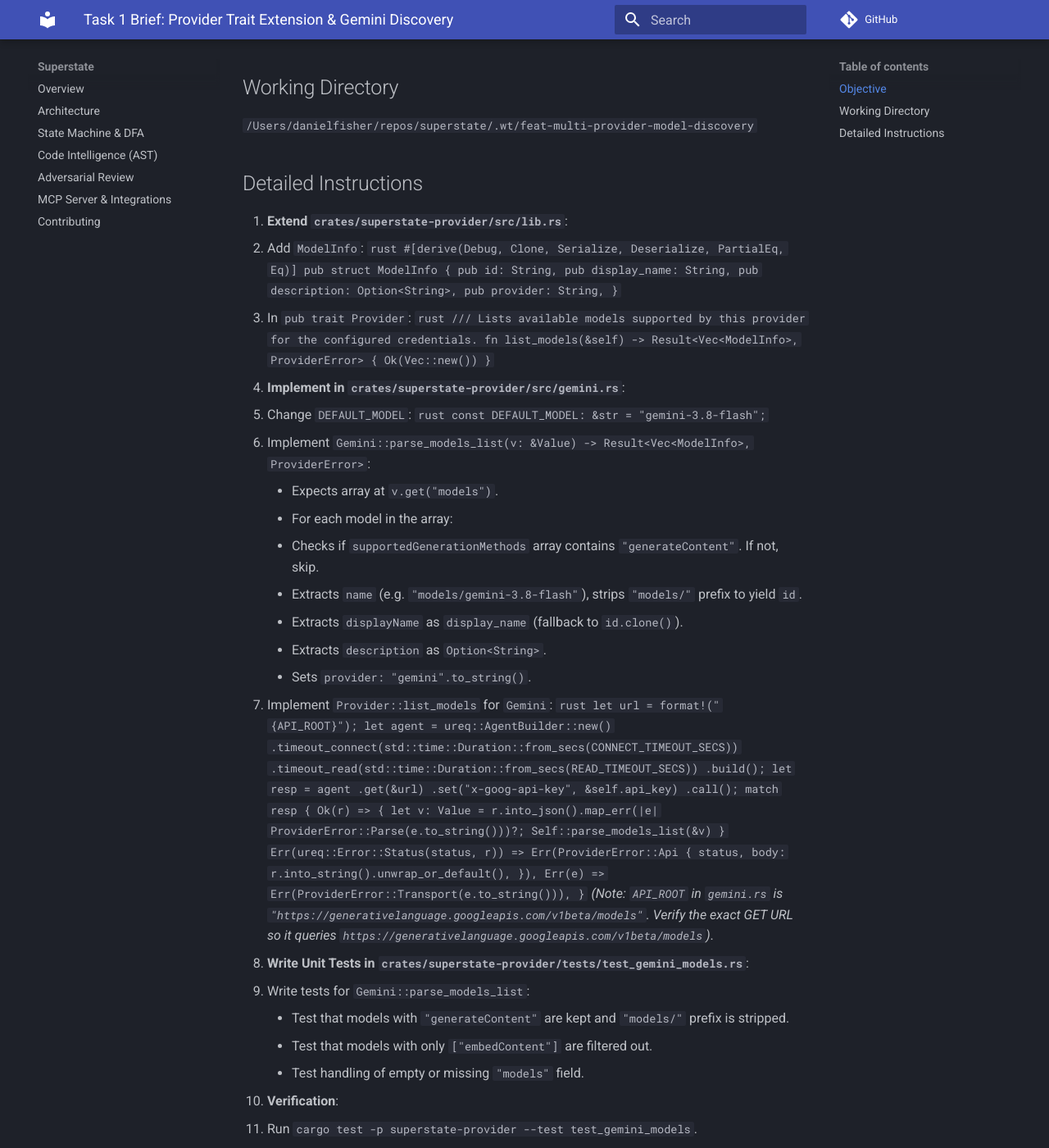
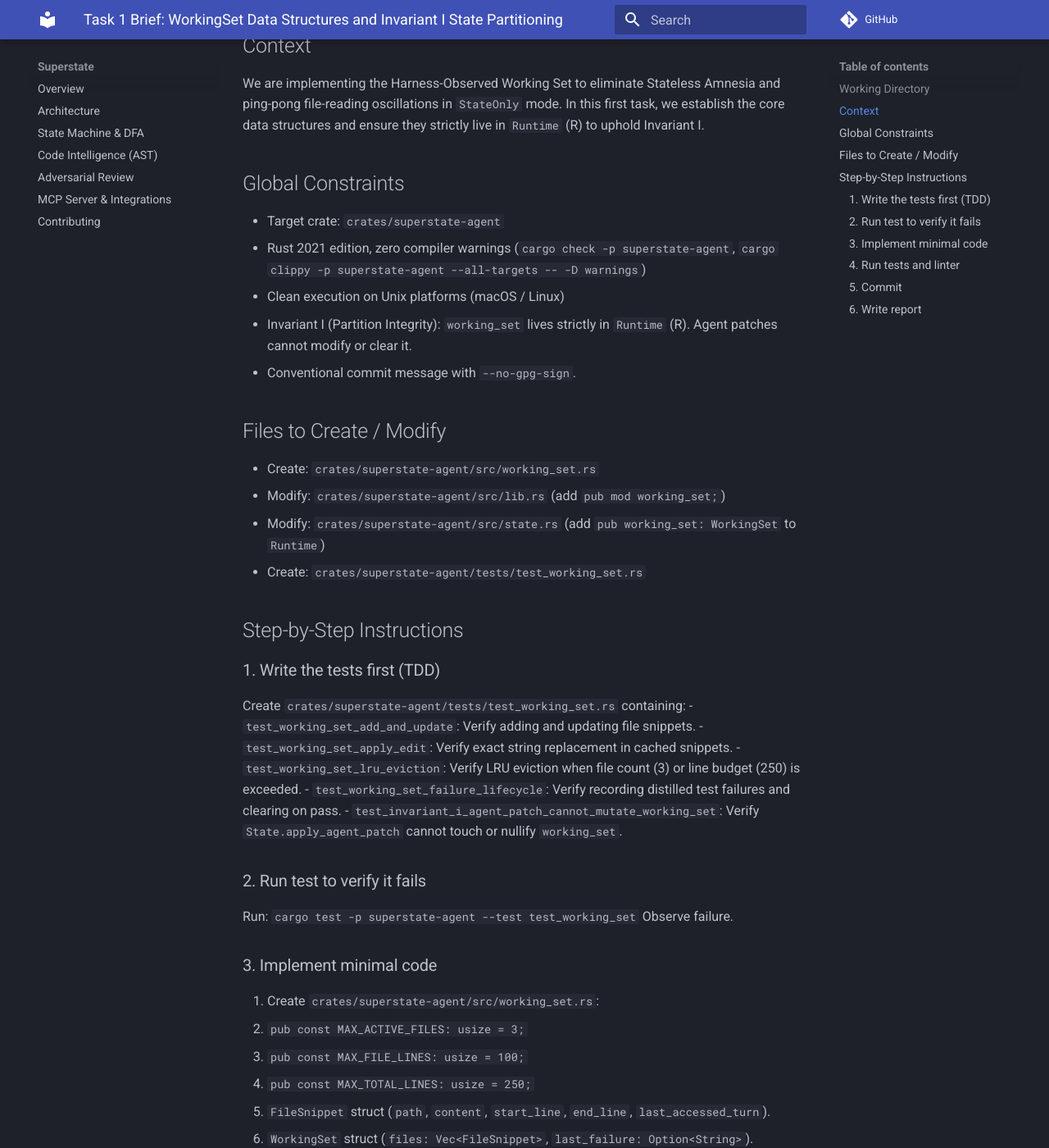
Before and after one commit to dnf0/blyte, an MkDocs documentation site: the page built from docs/superpowers/plans/task-1-brief.md, in a window 1280 px wide and 1400 px high, scrolled down 300 px. Shown: the whole window at 82% size. Built offline with MkDocs 1.6.1 and Material for MkDocs 9.7.7, drawn with Linux system fonts in a browser that asks for light colours; comment, search, counter and statistics services are not loaded; some of the changed text lies outside the part shown.

Commit message:
docs(plans): record Task 1 brief, report, and review diff

````diff
--- a/docs/superpowers/plans/task-1-brief.md
+++ b/docs/superpowers/plans/task-1-brief.md
@@ -1,79 +1,62 @@
-# Task 1 Brief: Provider Trait Extension & Gemini Discovery
-
-## Objective
-Extend `Provider` trait in `crates/superstate-provider/src/lib.rs` with `ModelInfo` and `list_models(&self)`, implement `Gemini::list_models` with Google GenAI `models.list` parsing and filtering, and update `DEFAULT_MODEL` to `gemini-3.8-flash`.
+# Task 1 Brief: WorkingSet Data Structures and Invariant I State Partitioning
 
 ## Working Directory
-`/Users/danielfisher/repos/superstate/.wt/feat-multi-provider-model-discovery`
+`/Users/danielfisher/repos/superstate/.wt/feat-harness-observed-working-set`
 
-## Detailed Instructions
-1. **Extend `crates/superstate-provider/src/lib.rs`**:
-   - Add `ModelInfo`:
-     ```rust
-     #[derive(Debug, Clone, Serialize, Deserialize, PartialEq, Eq)]
-     pub struct ModelInfo {
-         pub id: String,
-         pub display_name: String,
-         pub description: Option<String>,
-         pub provider: String,
-     }
-     ```
-   - In `pub trait Provider`:
-     ```rust
-     /// Lists available models supported by this provider for the configured credentials.
-     fn list_models(&self) -> Result<Vec<ModelInfo>, ProviderError> {
-         Ok(Vec::new())
-     }
-     ```
-2. **Implement in `crates/superstate-provider/src/gemini.rs`**:
-   - Change `DEFAULT_MODEL`:
-     ```rust
-     const DEFAULT_MODEL: &str = "gemini-3.8-flash";
-     ```
-   - Implement `Gemini::parse_models_list(v: &Value) -> Result<Vec<ModelInfo>, ProviderError>`:
-     - Expects array at `v.get("models")`.
-     - For each model in the array:
-       - Checks if `supportedGenerationMethods` array contains `"generateContent"`. If not, skip.
-       - Extracts `name` (e.g. `"models/gemini-3.8-flash"`), strips `"models/"` prefix to yield `id`.
-       - Extracts `displayName` as `display_name` (fallback to `id.clone()`).
-       - Extracts `description` as `Option<String>`.
-       - Sets `provider: "gemini".to_string()`.
-   - Implement `Provider::list_models` for `Gemini`:
-     ```rust
-     let url = format!("{API_ROOT}");
-     let agent = ureq::AgentBuilder::new()
-         .timeout_connect(std::time::Duration::from_secs(CONNECT_TIMEOUT_SECS))
-         .timeout_read(std::time::Duration::from_secs(READ_TIMEOUT_SECS))
-         .build();
-     let resp = agent
-         .get(&url)
-         .set("x-goog-api-key", &self.api_key)
-         .call();
-     match resp {
-         Ok(r) => {
-             let v: Value = r.into_json().map_err(|e| ProviderError::Parse(e.to_string()))?;
-             Self::parse_models_list(&v)
-         }
-         Err(ureq::Error::Status(status, r)) => Err(ProviderError::Api {
-             status,
-             body: r.into_string().unwrap_or_default(),
-         }),
-         Err(e) => Err(ProviderError::Transport(e.to_string())),
-     }
-     ```
-     *(Note: `API_ROOT` in `gemini.rs` is `"https://generativelanguage.googleapis.com/v1beta/models"`. Verify the exact GET URL so it queries `https://generativelanguage.googleapis.com/v1beta/models`)*.
-3. **Write Unit Tests in `crates/superstate-provider/tests/test_gemini_models.rs`**:
-   - Write tests for `Gemini::parse_models_list`:
-     - Test that models with `"generateContent"` are kept and `"models/"` prefix is stripped.
-     - Test that models with only `["embedContent"]` are filtered out.
-     - Test handling of empty or missing `"models"` field.
-4. **Verification**:
-   - Run `cargo test -p superstate-provider --test test_gemini_models`.
-   - Run `cargo check --workspace --all-targets`.
-5. **Commit**:
-   - `git add crates/superstate-provider/src/lib.rs crates/superstate-provider/src/gemini.rs crates/superstate-provider/tests/test_gemini_models.rs`
-   - `git commit --no-gpg-sign -m "feat(provider): add ModelInfo and Gemini list_models discovery with gemini-3.8-flash default"`
-6. **Roborev**:
-   - Run `roborev status; roborev show HEAD`.
-7. **Report**:
-   - Write report to `docs/superpowers/plans/task-1-report.md`.
+## Context
+We are implementing the Harness-Observed Working Set to eliminate Stateless Amnesia and ping-pong file-reading oscillations in `StateOnly` mode.
+In this first task, we establish the core data structures and ensure they strictly live in `Runtime` (R) to uphold Invariant I.
+
+## Global Constraints
+- Target crate: `crates/superstate-agent`
+- Rust 2021 edition, zero compiler warnings (`cargo check -p superstate-agent`, `cargo clippy -p superstate-agent --all-targets -- -D warnings`)
+- Clean execution on Unix platforms (macOS / Linux)
+- Invariant I (Partition Integrity): `working_set` lives strictly in `Runtime` (R). Agent patches cannot modify or clear it.
+- Conventional commit message with `--no-gpg-sign`.
+
+## Files to Create / Modify
+- Create: `crates/superstate-agent/src/working_set.rs`
+- Modify: `crates/superstate-agent/src/lib.rs` (add `pub mod working_set;`)
+- Modify: `crates/superstate-agent/src/state.rs` (add `pub working_set: WorkingSet` to `Runtime`)
+- Create: `crates/superstate-agent/tests/test_working_set.rs`
+
+## Step-by-Step Instructions
+
+### 1. Write the tests first (TDD)
+Create `crates/superstate-agent/tests/test_working_set.rs` containing:
+- `test_working_set_add_and_update`: Verify adding and updating file snippets.
+- `test_working_set_apply_edit`: Verify exact string replacement in cached snippets.
+- `test_working_set_lru_eviction`: Verify LRU eviction when file count (3) or line budget (250) is exceeded.
+- `test_working_set_failure_lifecycle`: Verify recording distilled test failures and clearing on pass.
+- `test_invariant_i_agent_patch_cannot_mutate_working_set`: Verify `State.apply_agent_patch` cannot touch or nullify `working_set`.
+
+### 2. Run test to verify it fails
+Run: `cargo test -p superstate-agent --test test_working_set`
+Observe failure.
+
+### 3. Implement minimal code
+1. Create `crates/superstate-agent/src/working_set.rs`:
+   - `pub const MAX_ACTIVE_FILES: usize = 3;`
+   - `pub const MAX_FILE_LINES: usize = 100;`
+   - `pub const MAX_TOTAL_LINES: usize = 250;`
+   - `FileSnippet` struct (`path`, `content`, `start_line`, `end_line`, `last_accessed_turn`).
+   - `WorkingSet` struct (`files: Vec<FileSnippet>`, `last_failure: Option<String>`).
+   - Implement `add_or_update`, `apply_edit`, `record_failure`, `clear_failure`, and `prune_lru`.
+2. Add `pub mod working_set;` in `crates/superstate-agent/src/lib.rs`.
+3. Add `pub working_set: WorkingSet` (with `#[serde(default)]`) to `Runtime` in `crates/superstate-agent/src/state.rs`.
+
+### 4. Run tests and linter
+Run:
+- `cargo test -p superstate-agent --test test_working_set`
+- `cargo check -p superstate-agent --all-targets`
+- `cargo clippy -p superstate-agent --all-targets -- -D warnings`
+
+### 5. Commit
+```bash
+git add crates/superstate-agent/src/working_set.rs crates/superstate-agent/src/lib.rs crates/superstate-agent/src/state.rs crates/superstate-agent/tests/test_working_set.rs
+git commit --no-gpg-sign -m "feat(agent): implement WorkingSet data structures and Invariant I state partitioning"
+roborev status; roborev show HEAD
+```
+
+### 6. Write report
+Save report to `/Users/danielfisher/repos/superstate/.wt/feat-harness-observed-working-set/docs/superpowers/plans/task-1-report.md`.
--- a/docs/superpowers/plans/task-1-report.md
+++ b/docs/superpowers/plans/task-1-report.md
@@ -1,42 +1,53 @@
-# Task 1 Implementation Report: Provider Trait Extension & Gemini Discovery
+# Task 1 Implementation Report: WorkingSet Data Structures and Invariant I State Partitioning
 
 ## Summary
 - **Status:** DONE
-- **Commit:** `e71d9f2` ("feat(provider): add ModelInfo and Gemini list_models discovery with gemini-3.8-flash default")
-- **Worktree:** `/Users/danielfisher/repos/superstate/.wt/feat-multi-provider-model-discovery`
+- **Initial Commit:** `da698d3` ("feat(agent): implement WorkingSet data structures and Invariant I state partitioning")
+- **Follow-up Commit:** `f7ba305` ("fix(agent): address roborev review findings for working set edit distillation and bounds")
+- **Worktree:** `/Users/danielfisher/repos/superstate/.wt/feat-harness-observed-working-set`
 
 ## Changes Implemented
 
-1. **`crates/superstate-provider/src/lib.rs`**:
-   - Added `ModelInfo` struct with `id`, `display_name`, `description`, and `provider` fields, deriving `Debug`, `Clone`, `Serialize`, `Deserialize`, `PartialEq`, `Eq`.
-   - Extended `pub trait Provider` with default method `fn list_models(&self) -> Result<Vec<ModelInfo>, ProviderError>` returning `Ok(Vec::new())`.
-   - Updated doc comments to reference `gemini/gemini-3.8-flash`.
+1. **`crates/superstate-agent/src/working_set.rs`**:
+   - Implemented constants:
+     - `pub const MAX_ACTIVE_FILES: usize = 3;`
+     - `pub const MAX_FILE_LINES: usize = 100;`
+     - `pub const MAX_TOTAL_LINES: usize = 250;`
+   - Created `FileSnippet` struct with `path`, `content`, `start_line`, `end_line`, and `last_accessed_turn`.
+   - Created `WorkingSet` struct with `files: Vec<FileSnippet>` and `last_failure: Option<String>`.
+   - Implemented methods on `WorkingSet`:
+     - `add_or_update`: Adds or updates a file snippet, automatically distilling snippets exceeding 100 lines and executing LRU eviction (`prune_lru`).
+     - `apply_edit`: Performs exact string replacement in-memory on cached snippets if found, guards against empty search strings, adjusts snippet `end_line` bounds, distills if resulting content exceeds 100 lines, and triggers LRU pruning.
+     - `record_failure`: Distills non-zero stderr/stdout failure output to head/tail lines if over 20 lines.
+     - `clear_failure`: Clears failure output on passing execution.
+     - `prune_lru`: Evicts least-recently-accessed files when exceeding file count (3) or aggregate line count (250).
 
-2. **`crates/superstate-provider/src/gemini.rs`**:
-   - Updated `DEFAULT_MODEL` constant from `"gemini-2.5-flash"` to `"gemini-3.8-flash"`.
-   - Implemented `Gemini::parse_models_list(&Value) -> Result<Vec<ModelInfo>, ProviderError>`:
-     - Iterates over models array at `v["models"]`.
-     - Filters for models having `"generateContent"` in `supportedGenerationMethods`.
-     - Strips `"models/"` prefix from `name` to produce the canonical model `id`.
-     - Extracts `displayName` (fallback to `id`) and `description`.
-     - Sets provider to `"gemini"`.
-   - Implemented `Provider::list_models` for `Gemini`:
-     - Queries `API_ROOT` (`https://generativelanguage.googleapis.com/v1beta/models`) with connection and read timeouts.
-     - Sets `x-goog-api-key` header with the configured API key.
-     - Parses the JSON response and delegates to `parse_models_list`.
+2. **`crates/superstate-agent/src/lib.rs`**:
+   - Added `pub mod working_set;` to expose the new module.
 
-3. **`crates/superstate-provider/tests/test_gemini_models.rs`**:
-   - Followed strict TDD (RED phase first, observed compilation failure for missing types/methods).
-   - Added 5 unit tests:
-     - `parse_models_list_filters_generate_content_and_strips_prefix`
-     - `parse_models_list_handles_missing_display_name_or_description`
-     - `parse_models_list_handles_empty_or_missing_models`
-     - `default_model_is_gemini_3_8_flash`
-     - `default_provider_trait_list_models_returns_empty_vec`
+3. **`crates/superstate-agent/src/state.rs`**:
+   - Added `use crate::working_set::WorkingSet;`.
+   - Added `#[serde(default)] pub working_set: WorkingSet` to `Runtime`.
+   - Preserved Invariant I: `apply_agent_patch` mutates only `Agent` region, keeping `Runtime::working_set` tamper-proof from agent patches.
+
+4. **`crates/superstate-agent/tests/test_working_set.rs`**:
+   - Implemented full test suite following strict TDD (RED -> GREEN):
+     - `test_working_set_add_and_update`: snippet addition and update on subsequent turns.
+     - `test_working_set_apply_edit`: exact string replacement in cached content.
+     - `test_working_set_lru_eviction`: LRU eviction on file count limit (>3 files) and line budget limit (>250 lines).
+     - `test_working_set_failure_lifecycle`: failure output recording and clearing.
+     - `test_invariant_i_agent_patch_cannot_mutate_working_set`: agent patch isolation verifying `working_set` cannot be cleared or tampered with by the agent.
+     - `test_working_set_snippet_distillation`: snippet line distillation for >100 lines.
+     - `test_working_set_failure_distillation`: failure line distillation for >20 lines.
+     - `test_working_set_apply_edit_edge_cases`: empty `old` string rejection, missing file, non-matching chunk, line adjustment, and large edit distillation.
+
+## Roborev Review
+- Review on commit `da698d3` completed with findings regarding `apply_edit` capacity bounds, distillation testing, empty `old` string guard, and `end_line` desynchronization.
+- All findings were systematically fixed and covered with new tests in follow-up commit `f7ba305`.
 
 ## Verification Evidence
-- `cargo test -p superstate-provider --test test_gemini_models`: 5 passed, 0 failed.
-- `cargo clippy -p superstate-provider --all-targets -- -D warnings`: Clean, 0 warnings.
-- `cargo check --workspace --all-targets`: Clean, 0 errors.
-- `cargo test --workspace`: All tests passed across all crates.
-- `roborev status; roborev show HEAD`: Executed.
+- `cargo test -p superstate-agent --test test_working_set`: 8 passed, 0 failed.
+- `cargo test -p superstate-agent`: 72 passed, 0 failed across all tests in `superstate-agent`.
+- `cargo check -p superstate-agent --all-targets`: Clean (exit code 0).
+- `cargo clippy -p superstate-agent --all-targets -- -D warnings`: Clean, 0 warnings.
+- `cargo clippy --workspace --all-targets -- -D warnings`: Clean, 0 warnings across the entire workspace.
````
Also changed, not shown: 1 other file.
